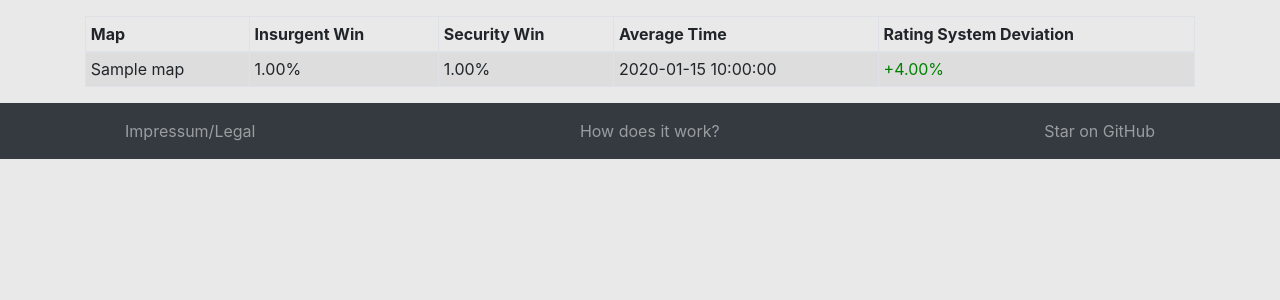
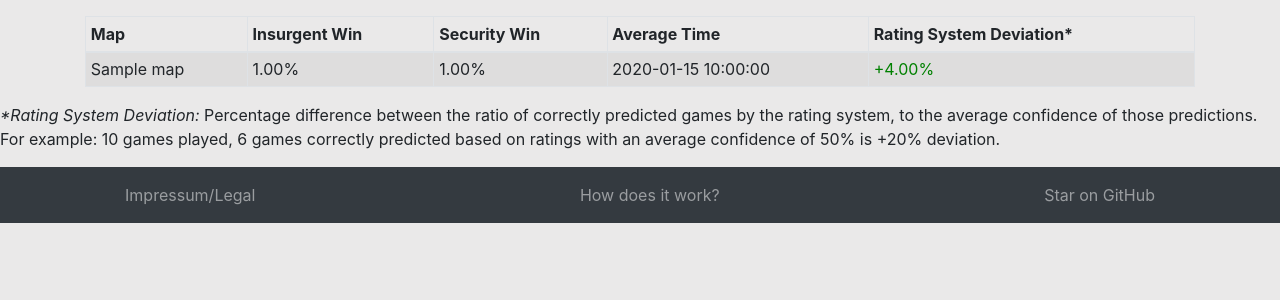
Before and after one commit to FAUSheppy/open-web-leaderboard, a Flask app: template templates/maps.html in a window 1280 px wide. Shown: the part 56-356 px from the top of the page. Run offline with Flask 2, Linux system fonts and the light colour scheme; the template is opened without the code that fills it: most values are stand-ins (such as "Sample title", 1, 10 or a date in 2020); parts of the project's set-up code (start-up, migrations or seed data) failed here and were passed over; some libraries are stand-ins or nearby versions.

Commit message:
add explanation for RSD

```diff
--- a/templates/maps.html
+++ b/templates/maps.html
@@ -33,7 +33,7 @@
                         <th class="th-sm">Insurgent Win</th>
                         <th class="th-sm">Security Win</th>
                         <th class="th-sm">Average Time</th>
-                        <th class="th-sm">Rating System Deviation</th>
+                        <th class="th-sm">Rating System Deviation*</th>
                     </tr>
                 </thead>
                 <tbody>
@@ -55,6 +55,9 @@
                 </tbody>
             </table>
         </div>
+        <p>
+            <i>*Rating System Deviation:</i> Percentage difference between the ratio of correctly predicted games by the rating system, to the average confidence of those predictions. For example: 10 games played, 6 games correctly predicted based on ratings with an average confidence of 50% is +20% deviation.
+        </p>
         {% include 'footer.html' %}
     </body>
 </html>
```
